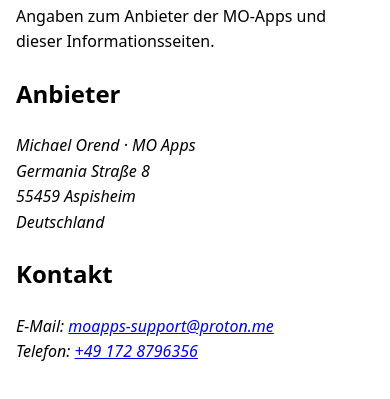
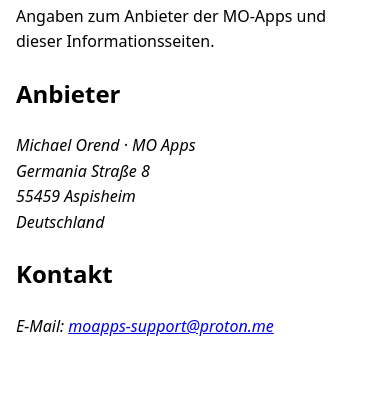
Before and after one commit to Patavan/patavan.github.io, a plain HTML site: page impressum.html in a window 390 px wide. Shown: the part 101-500 px from the top of the page. Drawn offline with Linux system fonts and the light colour scheme.

Commit message:
Entferne Mobilfunknummer aus dem Impressum

```diff
--- a/impressum.html
+++ b/impressum.html
@@ -14,7 +14,7 @@
 <h2>Anbieter</h2>
 <address>Michael Orend · MO Apps<br>Germania Straße 8<br>55459 Aspisheim<br>Deutschland</address>
 <h2>Kontakt</h2>
-<address>E-Mail: <a href="mailto:moapps-support@proton.me">moapps-support@proton.me</a><br>Telefon: <a href="tel:+491728796356">+49 172 8796356</a></address>
+<address>E-Mail: <a href="mailto:moapps-support@proton.me">moapps-support@proton.me</a></address>
 </main>
 </body>
 </html>
```
